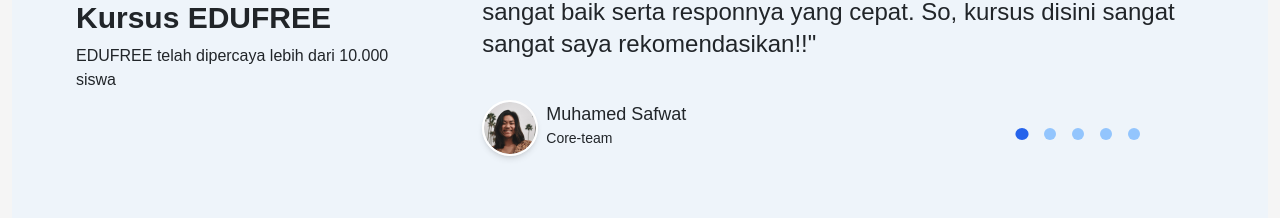
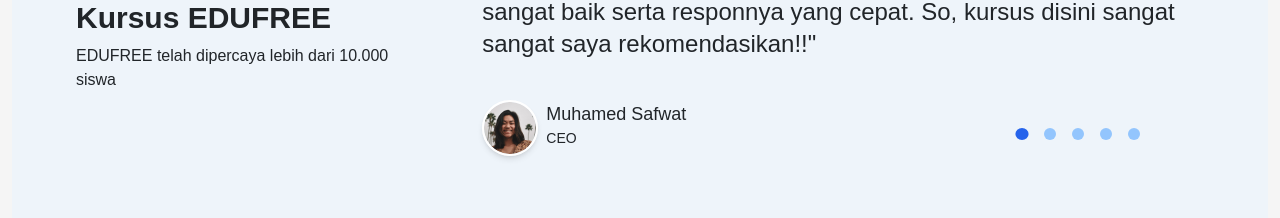
Before and after one commit to Muhamedsafwat/GDSC24-e-learning, a React (Vite) app: page / in a window 1280 px wide. Shown: the part 2422-2640 px from the top of the page. Built offline with nearby package versions, Linux system fonts and the light colour scheme.

Commit message:
Edit names

```diff
--- a/src/pages/HomePage.jsx
+++ b/src/pages/HomePage.jsx
@@ -209,19 +209,25 @@
     {
       text: "Materi yang disampaikan mudah dimengerti, kualitas instruktur sangat baik serta  responnya yang cepat. So, kursus disini sangat sangat saya rekomendasikan!!",
       author: "Muhamed Safwat",
-      title: "Core-team",
+      title: "CEO",
       profilePic: avatar,
     },
     {
       text: "Lorem ipsum dolor sit amet consectetur, adipisicing elit. Consequatur temporibus quam quod a at repellendus alias veniam beatae eveniet voluptatibus quisquam tempora architecto, dolorum itaque corporis maxime, tempore officia velit.",
-      author: "User 2",
-      title: "CEO",
+      author: "Karam",
+      title: "Vice President",
       profilePic: avatar,
     },
     {
       text: "Materi yang disampaikan mudah dimengerti, kualitas instruktur sangat baik serta  responnya yang cepat. So, kursus disini sangat sangat saya rekomendasikan!!",
-      author: "Random client",
-      title: "Vice President",
+      author: "lamia",
+      title: "Core-Team",
+      profilePic: avatar,
+    },
+    {
+      text: "Materi yang disampaikan mudah dimengerti, kualitas instruktur sangat baik serta  responnya yang cepat. So, kursus disini sangat sangat saya rekomendasikan!!",
+      author: "Ayman Ezz",
+      title: "Frontend lead",
       profilePic: avatar,
     },
     {
@@ -230,12 +236,7 @@
       title: "President",
       profilePic: avatar,
     },
-    {
-      text: "Materi yang disampaikan mudah dimengerti, kualitas instruktur sangat baik serta  responnya yang cepat. So, kursus disini sangat sangat saya rekomendasikan!!",
-      author: "Ayman Ezz",
-      title: "Frontend lead",
-      profilePic: avatar,
-    },
+
   ];
 
   return (
```
